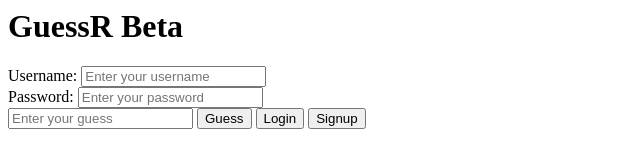
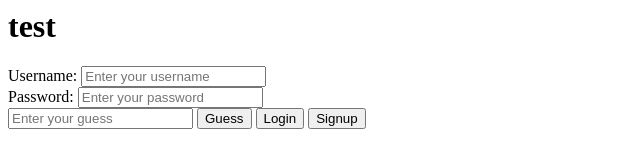
Before and after one commit to Wishdog2013/GuessR-Beta, a plain HTML site: page index.html in a window 1280 px wide. Shown: the whole page, without its empty margins (0-640 px from the left). Drawn offline with Linux system fonts and the light colour scheme.

Commit message:
Update index.html

```diff
--- a/index.html
+++ b/index.html
@@ -1,5 +1,5 @@
 <body>
-  <h1>GuessR Beta</h1>
+  <h1>test</h1>
   <label for="usernameInput">Username:</label>
   <input type="text" id="usernameInput" oninput="handleUsernameInput()" placeholder="Enter your username">
   <br>
```
